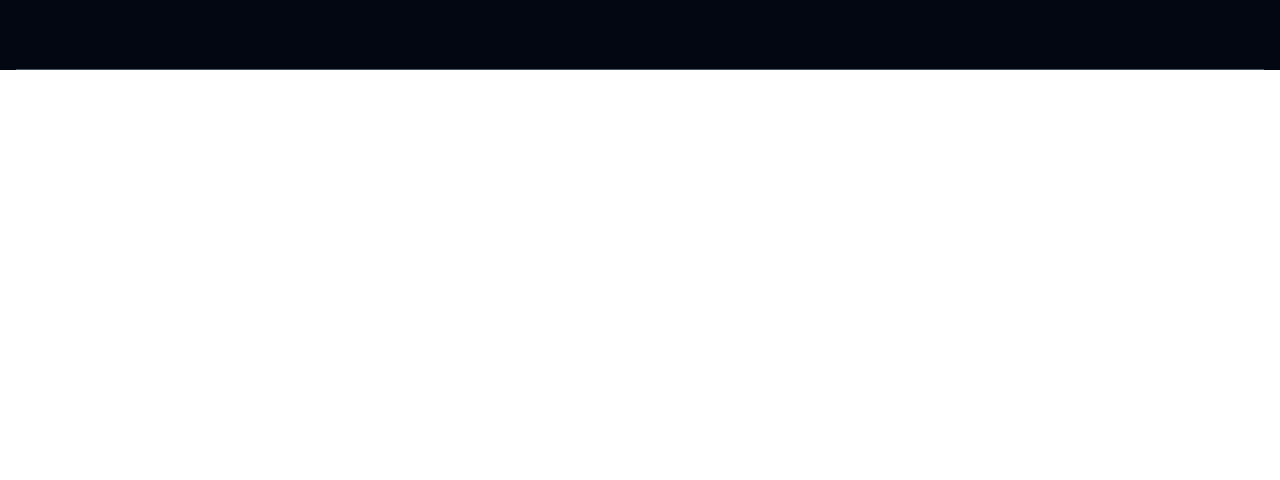
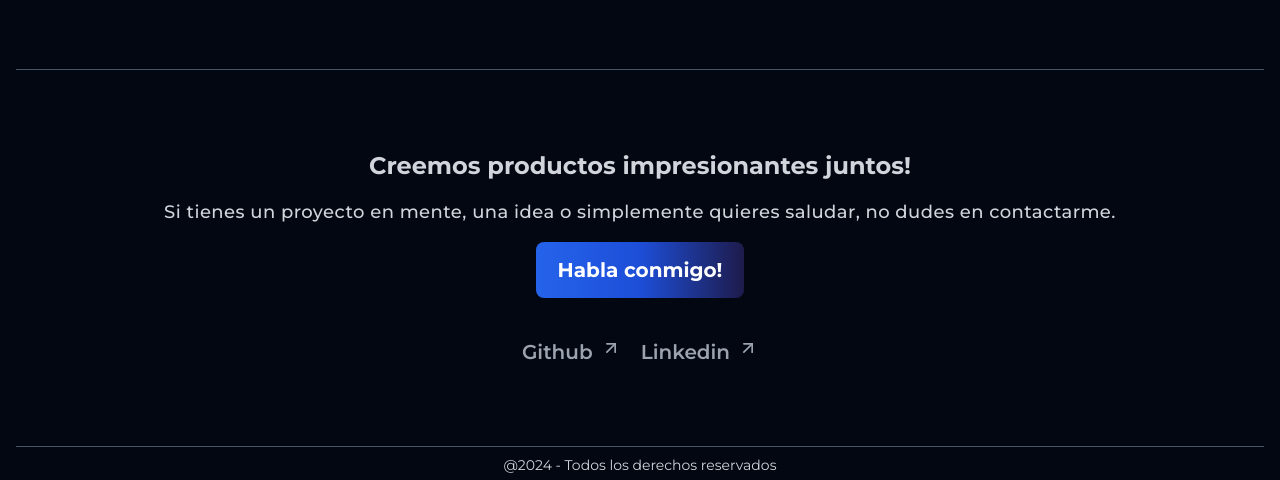
Before and after one commit to wesgdev1/portafolie, a Next.js app: page / in a window 1280 px wide. Shown: the part 2275-2755 px from the top of the page. Before the commit the page ends 2345 px from the top, so only its background shows below. Built offline with nearby package versions, Linux system fonts and the light colour scheme.

Commit message:
add component contact

```diff
--- a/app/page.tsx
+++ b/app/page.tsx
@@ -1,6 +1,8 @@
 import About from "@/components/About";
 import Bannerp from "@/components/Bannerp";
+import { Contact } from "@/components/Contact";
 import { Experience } from "@/components/Experience";
+import { Footer } from "@/components/Footer";
 import { Projects } from "@/components/Projects";
 import { Skill } from "@/components/Skill";
 
@@ -13,6 +15,8 @@
         <Experience />
         <Skill />
         <Projects />
+        <Contact />
+        <Footer />
       </div>
     </main>
   );
--- /dev/null
+++ b/components/Contact.tsx
@@ -0,0 +1,30 @@
+import { SocialLink } from "./SocialLink";
+
+export const Contact = () => {
+  return (
+    <div className="wrapper">
+      <div className=" max-w-5xl mx-auto flex flex-col gap-4 items-center justify-center">
+        <h2 className="text-2xl font-bold text-center  ">
+          Creemos productos impresionantes juntos!
+        </h2>
+        <p className="text-lg tracking-wide font-medium text-center">
+          Si tienes un proyecto en mente, una idea o simplemente quieres
+          saludar, no dudes en contactarme.
+        </p>
+        <a
+          href="https://api.whatsapp.com/send?phone=573208719438&text=Hola%2C%20vengo%20desde%20tu%20p%C3%A1gina%20web!!%2C%20c%C3%B3mo%20est%C3%A1s%3F"
+          target="_blank"
+        >
+          <button className="w-52 h-14 bg-gradient-to-r from-blue-600 via-blue-700 to-indigo-950 text-xl font-bold text-white rounded-lg hover:from-indigo-950 hover:to-blue-600 duration-300">
+            Habla conmigo!
+          </button>
+        </a>
+      </div>
+
+      <div className="mt-10 flex justify-center items-center gap-5 flex-wrap">
+        <SocialLink title="Github" link="https://github.com/wesgdev1" />
+        <SocialLink title="Linkedin" link="https://github.com/wesgdev1" />
+      </div>
+    </div>
+  );
+};
--- /dev/null
+++ b/components/Footer.tsx
@@ -0,0 +1,7 @@
+export const Footer = () => {
+  return (
+    <p className="text-sm py-2 text-center">
+      @2024 - Todos los derechos reservados
+    </p>
+  );
+};
--- /dev/null
+++ b/components/SocialLink.tsx
@@ -0,0 +1,24 @@
+import { FiArrowUpRight } from "react-icons/fi";
+
+interface Props {
+  title: string;
+  link: string;
+}
+
+export const SocialLink = ({ title, link }: Props) => {
+  return (
+    <div>
+      <a
+        href={link}
+        target="_blank"
+        className="flex item-center gap-2 text-xl text-gray-400 font-semibold justify-center group"
+      >
+        <p className="group-hover:text-white">{title}</p>
+        <FiArrowUpRight
+          className="translate-x-0 translate-y-0
+          group-hover:translate-x-2 group-hover:-translate-y-2 transition-transform duration-500"
+        />
+      </a>
+    </div>
+  );
+};
```
